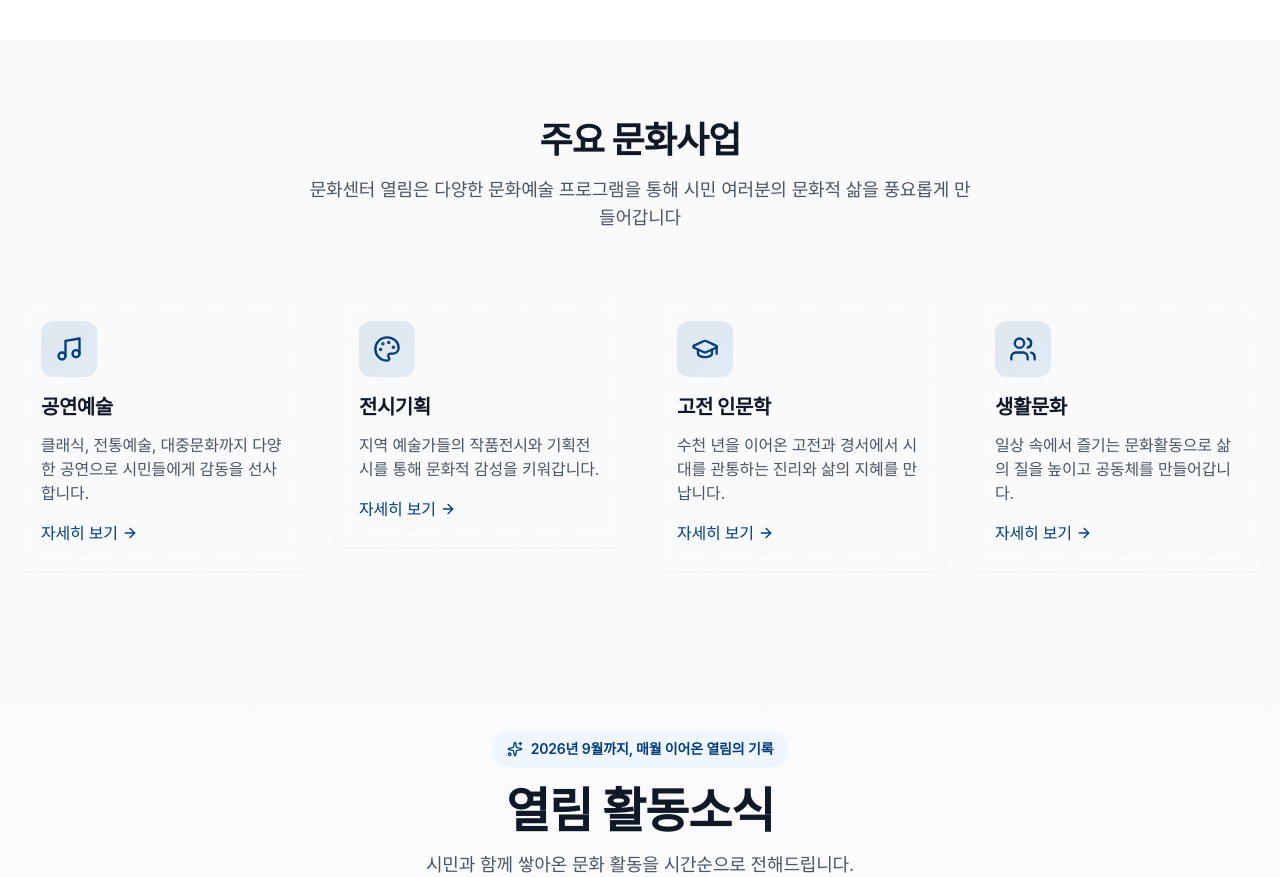
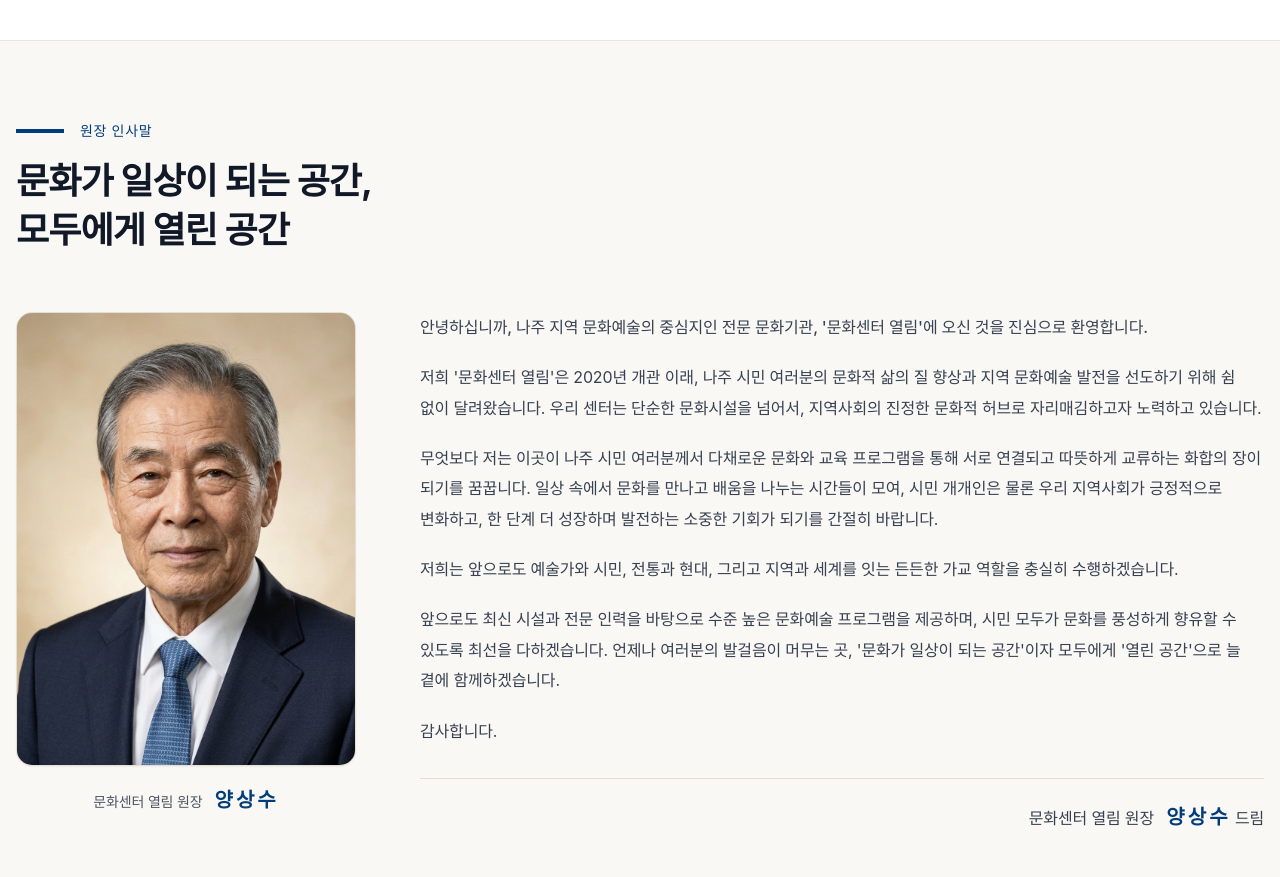
Before and after one commit to gitroll2023/ncpc9, a Next.js app: page / in a window 1280 px wide. Shown: the part 1920-2797 px from the top of the page. Built offline with nearby package versions, Linux system fonts and the light colour scheme.

Commit message:
양상수 원장 사진 및 인사말 섹션 추가

```diff
--- a/components/layout/Header.tsx
+++ b/components/layout/Header.tsx
@@ -17,6 +17,7 @@ export default function Header() {
 
   const menuItems = [
     { name: '센터소개', href: '#about' },
+    { name: '원장 인사말', href: '#greeting' },
     { name: '프로그램', href: '#programs' },
     { name: '활동소식', href: '#news' },
   ];
--- /dev/null
+++ b/components/sections/GreetingSection.tsx
@@ -0,0 +1,96 @@
+import Image from 'next/image';
+
+export default function GreetingSection() {
+  return (
+    <section
+      id="greeting"
+      aria-labelledby="greeting-title"
+      className="scroll-mt-24 border-y border-[#eae5dc] bg-[#faf8f5] py-16 md:py-20"
+    >
+      <div className="mx-auto max-w-[1280px] px-4">
+        <div className="mb-10 md:mb-14">
+          <div className="mb-4 flex items-center gap-4">
+            <div aria-hidden="true" className="h-1 w-12 bg-[#003d7a]" />
+            <span className="text-sm font-medium tracking-wider text-[#003d7a]">
+              원장 인사말
+            </span>
+          </div>
+          <h2
+            id="greeting-title"
+            className="text-3xl font-bold leading-snug text-gray-900 md:text-4xl md:leading-snug"
+            style={{ wordBreak: 'keep-all', overflowWrap: 'break-word' }}
+          >
+            문화가 일상이 되는 공간,<br />
+            모두에게 열린 공간
+          </h2>
+        </div>
+
+        <div className="grid items-start gap-10 lg:grid-cols-[340px_minmax(0,1fr)] lg:gap-16">
+          <figure className="mx-auto w-full max-w-[320px] lg:mx-0 lg:max-w-none">
+            <div className="overflow-hidden rounded-2xl border border-[#e5ded2] bg-[#e8dcc8] shadow-sm">
+              <Image
+                src="/images/director-yang-sang-su.png"
+                alt="문화센터 열림 양상수 원장"
+                width={896}
+                height={1200}
+                sizes="(min-width: 1024px) 340px, (min-width: 375px) 320px, calc(100vw - 64px)"
+                className="block h-auto w-full"
+              />
+            </div>
+            <figcaption className="mt-5 text-center">
+              <span className="text-sm text-gray-600">문화센터 열림 원장</span>
+              <span className="ml-3 text-xl font-semibold tracking-[0.15em] text-[#003d7a]">
+                양상수
+              </span>
+            </figcaption>
+          </figure>
+
+          <div
+            className="min-w-0"
+            style={{ wordBreak: 'keep-all', overflowWrap: 'break-word' }}
+          >
+            <div className="space-y-5 [&>p]:text-base [&>p]:leading-[1.9] [&>p]:text-gray-700">
+              <p className="font-medium">
+                안녕하십니까, 나주 지역 문화예술의 중심지인 전문 문화기관,
+                &apos;문화센터 열림&apos;에 오신 것을 진심으로 환영합니다.
+              </p>
+              <p>
+                저희 &apos;문화센터 열림&apos;은 2020년 개관 이래, 나주 시민 여러분의
+                문화적 삶의 질 향상과 지역 문화예술 발전을 선도하기 위해 쉼 없이
+                달려왔습니다. 우리 센터는 단순한 문화시설을 넘어서, 지역사회의 진정한
+                문화적 허브로 자리매김하고자 노력하고 있습니다.
+              </p>
+              <p>
+                무엇보다 저는 이곳이 나주 시민 여러분께서 다채로운 문화와 교육
+                프로그램을 통해 서로 연결되고 따뜻하게 교류하는 화합의 장이 되기를
+                꿈꿉니다. 일상 속에서 문화를 만나고 배움을 나누는 시간들이 모여,
+                시민 개개인은 물론 우리 지역사회가 긍정적으로 변화하고, 한 단계 더
+                성장하며 발전하는 소중한 기회가 되기를 간절히 바랍니다.
+              </p>
+              <p>
+                저희는 앞으로도 예술가와 시민, 전통과 현대, 그리고 지역과 세계를 잇는
+                든든한 가교 역할을 충실히 수행하겠습니다.
+              </p>
+              <p>
+                앞으로도 최신 시설과 전문 인력을 바탕으로 수준 높은 문화예술
+                프로그램을 제공하며, 시민 모두가 문화를 풍성하게 향유할 수 있도록
+                최선을 다하겠습니다. 언제나 여러분의 발걸음이 머무는 곳,
+                &apos;문화가 일상이 되는 공간&apos;이자 모두에게 &apos;열린 공간&apos;으로
+                늘 곁에 함께하겠습니다.
+              </p>
+              <p>감사합니다.</p>
+            </div>
+
+            <p className="mt-8 border-t border-[#e5ded2] pt-6 text-right text-gray-700">
+              문화센터 열림 원장{' '}
+              <strong className="ml-2 text-xl font-semibold tracking-[0.15em] text-[#003d7a]">
+                양상수
+              </strong>{' '}
+              드림
+            </p>
+          </div>
+        </div>
+      </div>
+    </section>
+  );
+}
--- a/src/app/page.tsx
+++ b/src/app/page.tsx
@@ -1,6 +1,7 @@
 import Header from '../../components/layout/Header';
 import HeroSection from '../../components/sections/HeroSection';
 import AboutSection from '../../components/sections/AboutSection';
+import GreetingSection from '../../components/sections/GreetingSection';
 import ServiceSection from '../../components/sections/ServiceSection';
 import NewsSection from '../../components/sections/NewsSection';
 import OrganizationApplicationSection from '../../components/sections/OrganizationApplicationSection';
@@ -13,6 +14,7 @@ export default function Home() {
       <main className="pt-20 w-full overflow-x-hidden">
         <HeroSection />
         <AboutSection />
+        <GreetingSection />
         <ServiceSection />
         <NewsSection />
         <OrganizationApplicationSection />
```
Also changed, not shown: public/images/director-yang-sang-su.png (added).
